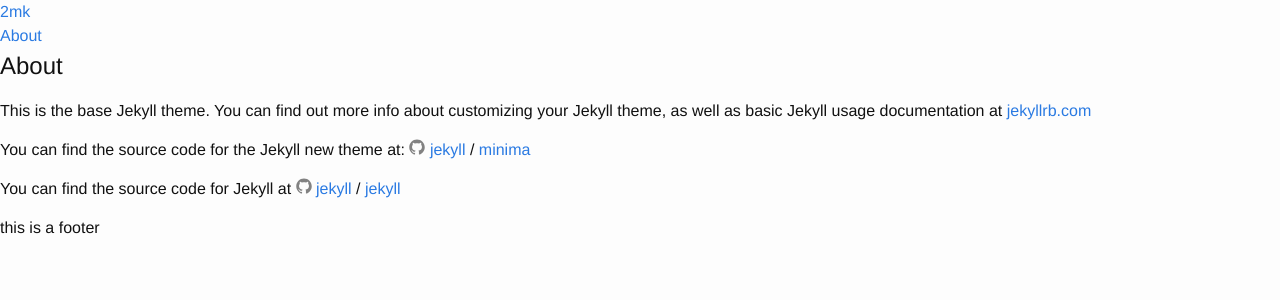
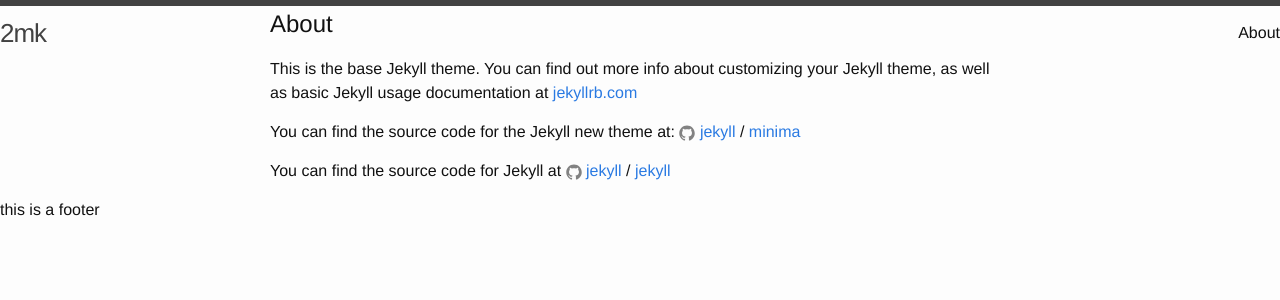
Before and after one commit to keylinjay/keylinjay.github.io, a Jekyll site: the page built from about.md, in a window 1280 px wide. Shown: the top 300 px of the page. Built offline with Jekyll 4.4.1, drawn with Linux system fonts in a browser that asks for light colours.

Commit message:
update from macair

```diff
--- a/_layouts/default.html
+++ b/_layouts/default.html
@@ -9,7 +9,9 @@
 
     <main class="page-content" aria-lable="Content">
 
-        {{ content }}
+        <div class="wrapper">
+            {{ content }}
+        </div>
 
     </main>
 
--- a/_sass/minima/_base.scss
+++ b/_sass/minima/_base.scss
@@ -126,3 +126,79 @@
         margin-bottom: 0;
     }
 }
+
+
+
+/* ****************************** */
+/* Code formatting */
+/* ****************************** */
+pre,
+code {
+    font-size: 15px;
+    border: 1px solid $grey-color-light;
+    border-radius: 3px;
+    background-color: #eef;
+}
+
+code {
+    padding: 1px 5px;
+}
+
+pre {
+    padding: 8px 12px;
+    overflow-x: auto;
+
+    > code {
+        border: 0;
+        padding-right: 0;
+        padding-left: 0;
+    }
+}
+
+
+
+
+/* ****************************** */
+/* Wrapper */
+/* ****************************** */
+.wrapper {
+    max-width: -webkit-calc(#{$content-width} - (#{$spacing-unit} * 2));
+    max-width:         calc(#{$content-width} - (#{$spacing-unit} * 2));
+    margin-right: auto;
+    margin-left: auto;
+    padding-right: $spacing-unit;
+    padding-left: $spacing-unit;
+    @extend %clearfix;
+
+    @include media-query($on-laptop) {
+        max-width: -webkit-calc(#{$content-width} - (#{$spacing-unit}));
+        max-width:          calc(#{$content-width} - (#{$spacing-unit}));
+        padding-right: $spacing-unit / 2;
+        padding-left: $spacing-unit / 2;
+    }
+}
+
+
+
+/* ****************************** */
+/* Clearfix */
+/* ****************************** */
+%clearfix:after {
+    content: "";
+    display: table;
+    clear: both;
+}
+
+
+
+/* ****************************** */
+/* Icons */
+/* ****************************** */
+.icon > svg {
+    display: inline-block;
+    vertical-align: middle;
+
+    path {
+        fill: $grey-color;
+    }
+}
--- a/_sass/minima/_layout.scss
+++ b/_sass/minima/_layout.scss
@@ -0,0 +1,88 @@
+/* ****************************** */
+/* Site header */
+/* ****************************** */
+.site-header {
+    border-top: 5px solid $grey-color-dark;
+    border-bottom: 1px solid $grey-color-dark;
+    max-height: 56px;
+
+    // Positioning contex for the mobile navigation
+    position: relative;
+}
+
+.site-title {
+    font-size: 26px;
+    font-weight: 300px;
+    line-height: 56px;
+    letter-spacing: -1px;
+    margin-bottom: 0;
+    float: left;
+
+    &,
+    &:visited {
+        color: $grey-color-dark;
+    }
+}
+
+.site-nav {
+    float: right;
+    line-height: 56px;
+    .menu-icon{
+        display: none;
+    }
+
+    .page-link {
+        color: $text-color;
+        line-height: $base-line-height;
+
+        // Gaps between nav items, but not on the last one
+        &:not(:last-child) {
+            margin-right: 20px;
+        }
+    }
+
+
+    @include media-query($on-palm) {
+        position: absolute;
+        top: 9px;
+        right: $spacing-unit / 2;
+        background-color: $background-color;
+        border: 1px solid $grey-color-light;
+        border-radius: 5px;
+        text-align: right;
+
+        .menu-icon {
+            display: block;
+            float: right;
+            width: 36px;
+            height: 26px;
+            line-height: 0;
+            padding-top: 10px;
+            text-align: center;
+
+            > svg path {
+                fill: $grey-color-dark;
+            }
+        }
+
+        .trigger {
+            clear: both;
+            display: none;
+        }
+
+        &:hover .trigger {
+            display: block;
+            padding-bottom: 5px;
+        }
+
+        .page-link {
+            display: block;
+            padding: 5px 10px;
+
+            &:not(:last-child) {
+                margin-right: 0;
+            }
+            margin-left: 20px;
+        }
+    }
+}
```
